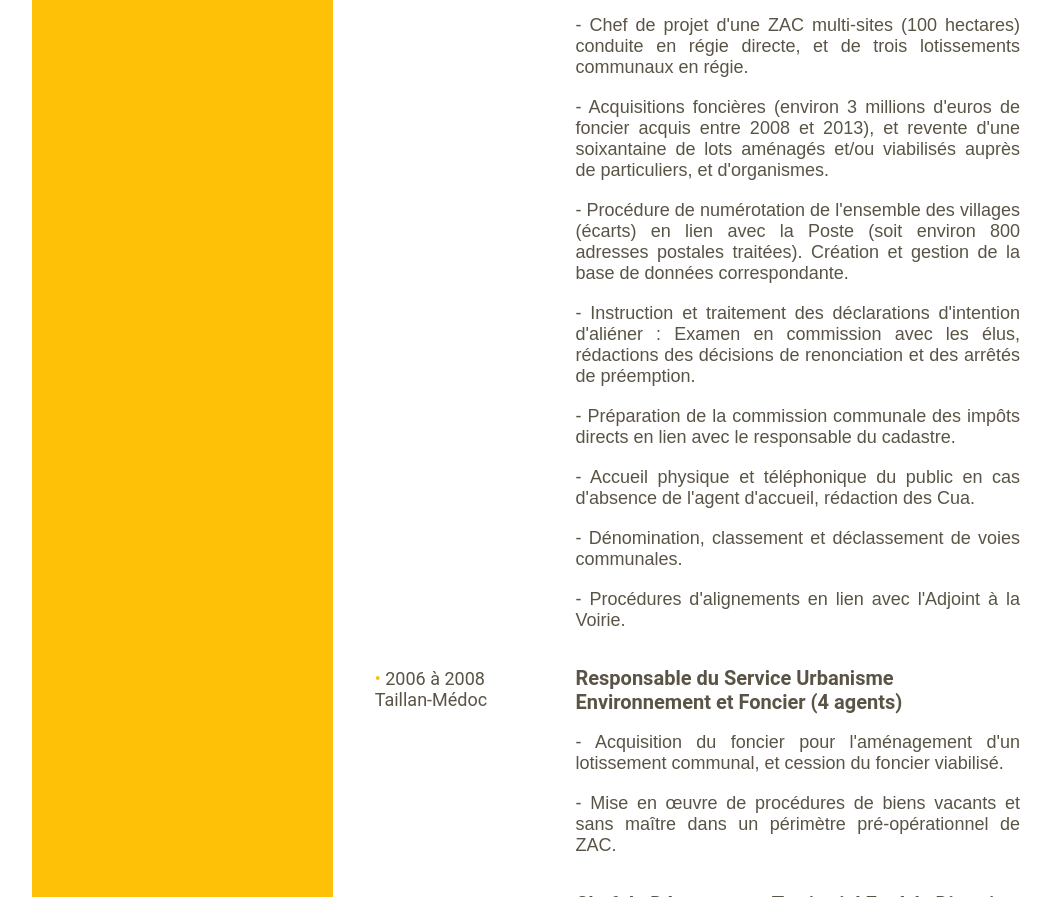
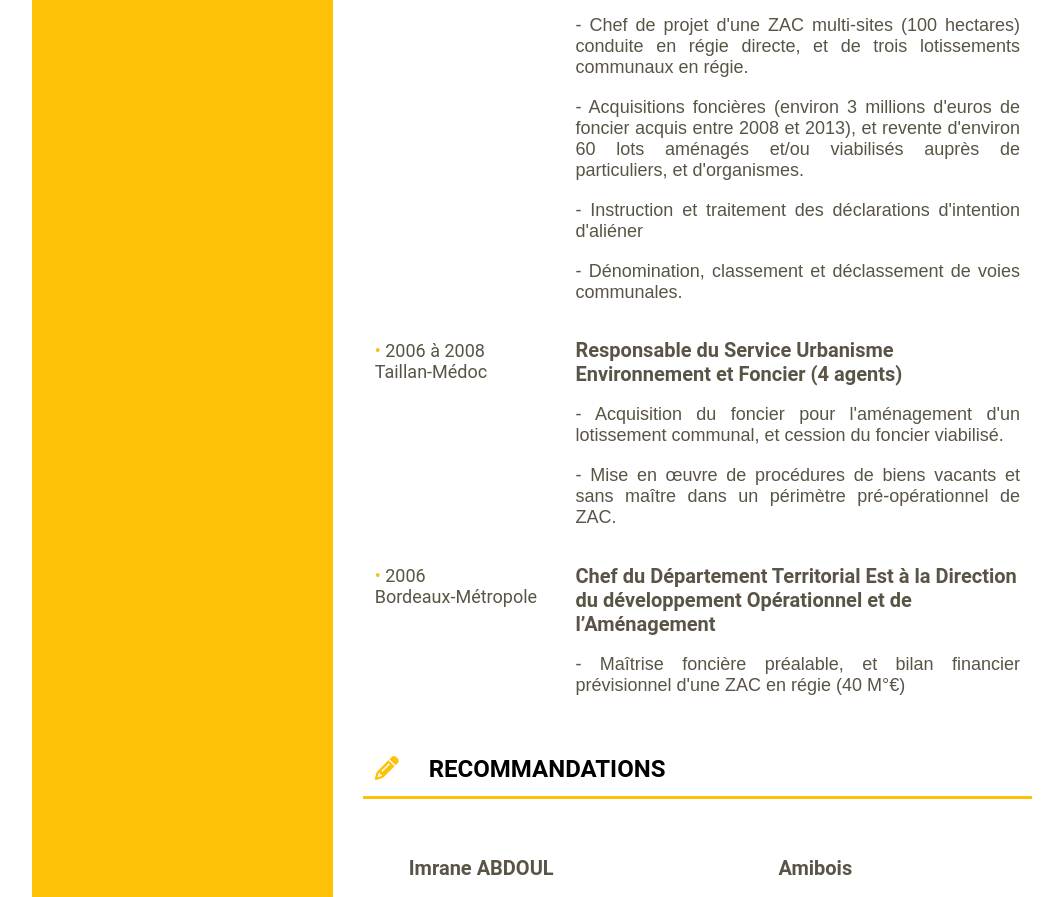
Before and after one commit to NicolasC-create/CV_Nicolas_C, a plain HTML site: page index.html in a window 1280 px wide. Shown: the part 1425-2322 px from the top of the page, without its empty margins (108-1171 px from the left). Drawn offline with Linux system fonts and the light colour scheme; a web font is replaced by a local one.

```diff
--- a/index.html
+++ b/index.html
@@ -136,13 +136,9 @@
 				<div class="formOrExp">
 					<h2>Responsable du service Urbanisme Foncier et Aménagement (2 agents) </h2>
 					<p> - Chef de projet d'une ZAC multi-sites (100 hectares) conduite en régie directe, et de trois lotissements communaux en régie.</p>
-					<p> - Acquisitions foncières (environ 3 millions d'euros de foncier acquis entre 2008 et 2013), et revente d'une soixantaine de lots aménagés et/ou viabilisés auprès de particuliers, et d'organismes. </p>
-					<p> - Procédure de numérotation de l'ensemble des villages (écarts) en lien avec la Poste (soit environ 800 adresses postales traitées). Création et gestion de la base de données correspondante. </p>
-					<p> - Instruction et traitement des déclarations d'intention d'aliéner : Examen en commission avec les élus, rédactions des décisions de renonciation et des arrêtés de préemption.</p>
-					<p> - Préparation de la commission communale des impôts directs en lien avec le responsable du cadastre.</p>
-					<p> - Accueil physique et téléphonique du public en cas d'absence de l'agent d'accueil, rédaction des Cua. </p>
+					<p> - Acquisitions foncières (environ 3 millions d'euros de foncier acquis entre 2008 et 2013), et revente d'environ 60 lots aménagés et/ou viabilisés auprès de particuliers, et d'organismes. </p>
+					<p> - Instruction et traitement des déclarations d'intention d'aliéner
 					<p> - Dénomination, classement et déclassement de voies communales. </p>
-					<p> - Procédures d'alignements en lien avec l'Adjoint à la Voirie. </p>
 				</div>
 			</article>
 
```
Also changed, not shown: 1 other file.
